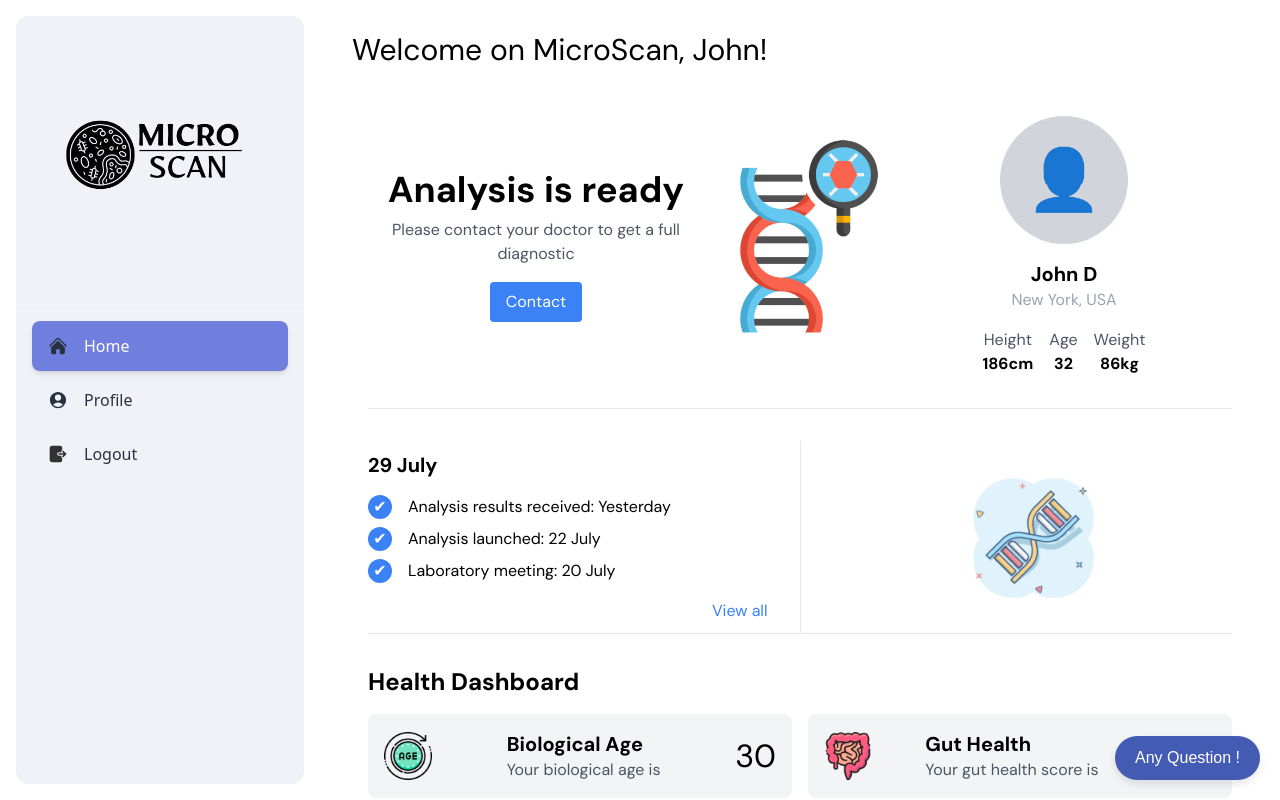
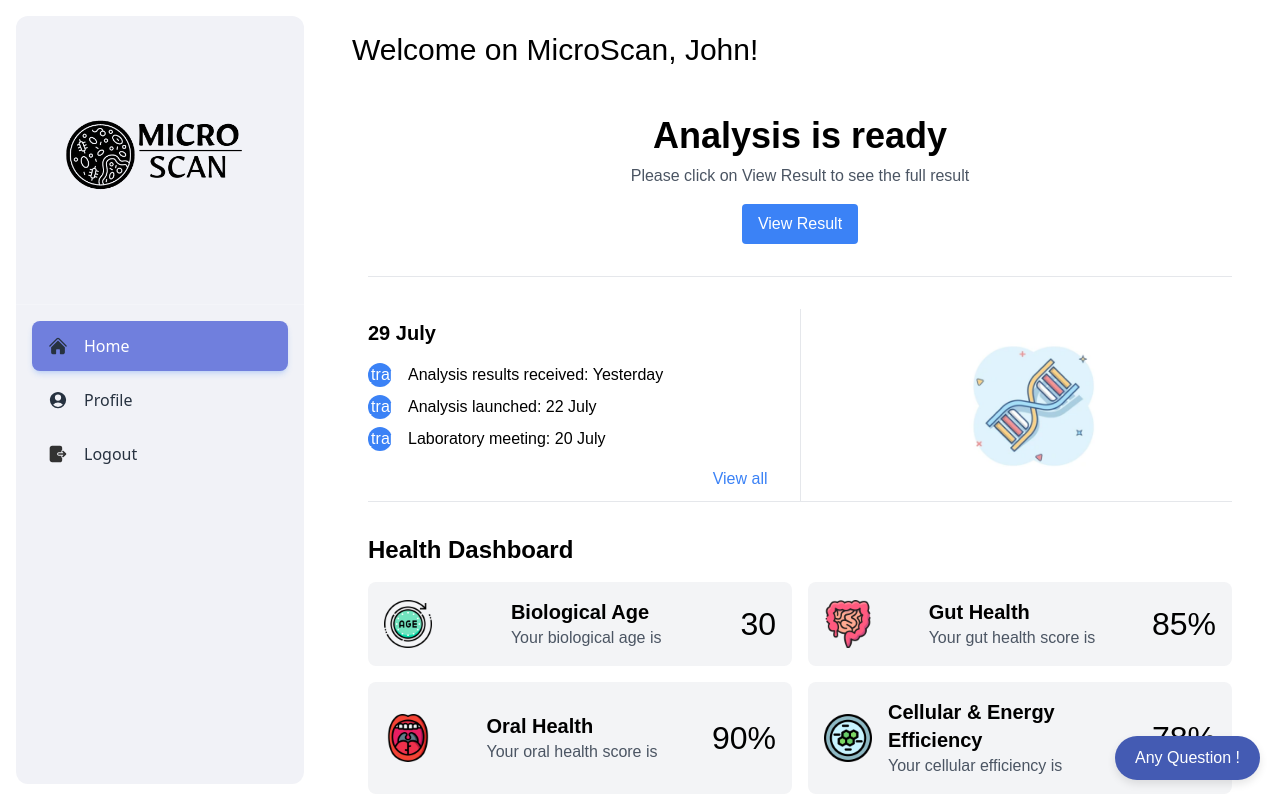
Before and after one commit to 1Youssefsrasra/InternProjectFront, an Angular app: page /patient in a window 1280 px wide. Shown: the top 800 px of the page. Built offline with nearby package versions, Linux system fonts and the light colour scheme.

Commit message:
finalstep

```diff
--- a/package.json
+++ b/package.json
@@ -21,6 +21,7 @@
     "@angular/platform-browser-dynamic": "^16.2.0",
     "@angular/router": "^16.2.0",
     "chart.js": "^4.4.3",
+    "ngx-cookie-service": "^18.0.0",
     "ngx-papaparse": "^8.0.0",
     "papaparse": "^5.4.1",
     "rxjs": "~7.8.0",
--- a/src/app/components/chat/chat.component.html
+++ b/src/app/components/chat/chat.component.html
@@ -19,8 +19,8 @@
         </div>
       </div>
       <div class="chatbox__footer">
-        <input type="text" [(ngModel)]="userMessage" placeholder="Écrivez un message" (keydown.enter)="sendMessage()">
-        <button (click)="sendMessage()">Send</button>
+        <input id="input_chat" type="text" [(ngModel)]="userMessage" placeholder="Écrivez un message" (keydown.enter)="sendMessage()">
+        <button id="button_chat" (click)="sendMessage()">Send</button>
       </div>
     </div>
   </div>
--- a/src/app/components/chat/chat.component.ts
+++ b/src/app/components/chat/chat.component.ts
@@ -32,6 +32,7 @@ export class ChatComponent {
   }
 
   sendMessage() {
+    console.log("sent a message ?!")
     if (this.userMessage.trim()) {
       this.conversation.push({ text: this.userMessage, type: 'visitor' });
       this.mes=this.userMessage ;
--- a/src/app/components/navbar/navbar.component.html
+++ b/src/app/components/navbar/navbar.component.html
@@ -16,5 +16,5 @@
       <li><a class="text-md text-gray-400 hover:text-gray-500" href="#AboutUs">About Us</a></li>
       <li><a class="text-md text-gray-400 hover:text-gray-500" href="#Contact" fragment="contact">Contact</a></li>
   </ul>
-  <a class="hidden lg:inline-block py-2 px-6 bg-[#445bb3] hover:bg-[#364494] text-md text-white font-bold rounded-xl transition duration-200" href="login">Account</a>
+  <a class="hidden lg:inline-block py-2 px-6 bg-[#445bb3] hover:bg-[#364494] text-md text-white font-bold rounded-xl transition duration-200" [routerLink]="['login']">Account</a>
 </nav>
--- a/src/app/layouts/patient/patient.component.css
+++ b/src/app/layouts/patient/patient.component.css
@@ -1,44 +1,110 @@
-/* patient.component.css */
 body {
-    font-family: Arial, sans-serif;
+  font-family: 'DM Sans', sans-serif;
 }
-
 .container {
   max-width: 800px;
   margin: 0 auto;
   padding: 20px;
 }
-
 header {
   text-align: left;
 }
-
 .analysis {
   display: flex;
   justify-content: space-between;
   align-items: center;
   margin: 20px 0;
 }
-
 .status {
   flex: 1;
   text-align: center;
 }
-
 .patient-info {
   flex: 1;
   text-align: center;
 }
-
 .timeline {
   margin: 20px 0;
 }
-
 .timeline ul {
   list-style: none;
   padding: 0;
 }
-
 .timeline ul li {
   margin: 5px 0;
 }
+  .stat-number {
+    font-size: 2rem; /* Taille du chiffre clé */
+    line-height: 1;  /* Alignement vertical */
+  }
+  .health-item {
+    display: flex;
+    align-items: center;
+    justify-content: space-between;
+    height: 100%; /* Prendre toute la hauteur de la case */
+  }
+  .health-content {
+    display: flex;
+    flex-direction: column;
+    justify-content: center;
+  }
+  .health-item-right {
+    display: flex;
+    align-items: center;
+    height: 100%;
+    padding-left: 1rem;
+  }
+  .health-item-icon {
+    width: 48px;
+    height: 48px;
+    margin-right: 16px;
+  }
+/* Modal Overlay */
+.modal-overlay {
+position: fixed;
+top: 0;
+left: 0;
+width: 100%;
+height: 100%;
+background-color: rgba(0, 0, 0, 0.6);
+display: flex;
+justify-content: center;
+align-items: center;
+z-index: 999;
+}
+/* Modal Content */
+.modal-content {
+background-color: #fff;
+padding: 20px;
+border-radius: 8px;
+width: 90%;
+max-width: 500px;
+box-shadow: 0 2px 10px rgba(0, 0, 0, 0.1);
+text-align: center;
+}
+/* Modal Title */
+.modal-content h3 {
+font-size: 24px;
+font-weight: bold;
+margin-bottom: 15px;
+color: #333;
+}
+/* Modal Text */
+.modal-content p {
+font-size: 16px;
+color: #555;
+margin-bottom: 20px;
+}
+/* See More Button */
+.see-more-btn {
+display: inline-block;
+background-color: #007BFF;
+color: #fff;
+padding: 10px 20px;
+border-radius: 5px;
+text-decoration: none;
+transition: background-color 0.3s ease;
+}
+.see-more-btn:hover {
+background-color: #0056B3;
+}
--- a/src/app/layouts/patient/patient.component.html
+++ b/src/app/layouts/patient/patient.component.html
@@ -1,85 +1,25 @@
-
-<!DOCTYPE html>
-<html lang="en">
-<head>
-  <meta charset="UTF-8">
-  <meta name="viewport" content="width=device-width, initial-scale=1.0">
-  <title>MicroScan</title>
-  <link href="https://cdnjs.cloudflare.com/ajax/libs/tailwindcss/2.2.19/tailwind.min.css" rel="stylesheet">
-  <link href="https://fonts.googleapis.com/css2?family=DM+Sans:wght@400;500;700&display=swap" rel="stylesheet">
-  <style>
-    body {
-      font-family: 'DM Sans', sans-serif;
-    }
-    .stat-number {
-      font-size: 2rem; /* Taille du chiffre clé */
-      line-height: 1;  /* Alignement vertical */
-    }
-    .health-item {
-      display: flex;
-      align-items: center;
-      justify-content: space-between;
-      height: 100%; /* Prendre toute la hauteur de la case */
-    }
-    .health-content {
-      display: flex;
-      flex-direction: column;
-      justify-content: center;
-    }
-    .health-item-right {
-      display: flex;
-      align-items: center;
-      height: 100%;
-      padding-left: 1rem;
-    }
-
-    .health-item-icon {
-      width: 48px;
-      height: 48px;
-      margin-right: 16px;
-    }
-  </style>
-</head>
-
 <body class="bg-white h-screen">
-
   <div class="h-full flex">
     <!-- Sidebar Component -->
     <app-sidebar class="w-1/4 bg-white p-4" [url]="pat"></app-sidebar>
-
     <div class="flex-1 p-4">
       <header class="text-center p-4 bg-white">
         <h1 class="text-3xl">Welcome on MicroScan, John!</h1>
       </header>
-
       <section class="bg-white p-8 flex flex-col h-full">
         <div class="flex items-center justify-between mb-8">
           <div class="text-center flex-1">
             <h2 class="text-4xl font-bold mb-2">Analysis is ready</h2>
-            <p class="text-gray-600 mb-4">Please contact your doctor to get a full diagnostic</p>
-            <button class="bg-blue-500 text-white py-2 px-4 rounded">Contact</button>
+            <p class="text-gray-600 mb-4">Please click on View Result to see the full result</p>
+            <button *ngIf="showViewResultButton" (click)="viewResult()" class="bg-blue-500 text-white py-2 px-4 rounded">View Result</button>
           </div>
-          <img src="../../../assets/Images/DNA1.png" alt="DNA1 image" class="w-48 mx-auto mb-4">
-          <div class="text-center flex-1">
-            <div class="rounded-full bg-gray-300 w-32 h-32 flex items-center justify-center mx-auto mb-4">
-              <h2 class="text-6xl">👤</h2>
-            </div>
-            <h3 class="text-xl font-bold">John D</h3>
-            <p class="text-gray-400">New York, USA</p>
-            <div class="flex justify-center mt-4">
-              <div class="mr-4">
-                <p class="text-gray-600">Height</p>
-                <p class="font-bold">186cm</p>
-              </div>
-              <div class="mr-4">
-                <p class="text-gray-600">Age</p>
-                <p class="font-bold">32</p>
-              </div>
-              <div>
-                <p class="text-gray-600">Weight</p>
-                <p class="font-bold">86kg</p>
-              </div>
-            </div>
+        </div>
+        <!-- Modal -->
+        <div *ngIf="showModal" class="modal-overlay">
+          <div class="modal-content">
+            <h3>Result of the Analysis</h3>
+            <p>{{ this.prediction_result }}</p>
+            <button class="see-more-btn" (click)="closeModal()">See More</button>
           </div>
         </div>
         <hr>
@@ -88,15 +28,15 @@
             <h2 class="text-xl font-bold mb-4">29 July</h2>
             <ul class="space-y-2">
               <li class="flex items-center">
-                <span class="bg-blue-500 text-white rounded-full h-6 w-6 flex items-center justify-center mr-4">✔</span>
+                <span class="bg-blue-500 text-white rounded-full h-6 w-6 flex items-center justify-center mr-4">:coche_trait_plein:</span>
                 Analysis results received: Yesterday
               </li>
               <li class="flex items-center">
-                <span class="bg-blue-500 text-white rounded-full h-6 w-6 flex items-center justify-center mr-4">✔</span>
+                <span class="bg-blue-500 text-white rounded-full h-6 w-6 flex items-center justify-center mr-4">:coche_trait_plein:</span>
                 Analysis launched: 22 July
               </li>
               <li class="flex items-center">
-                <span class="bg-blue-500 text-white rounded-full h-6 w-6 flex items-center justify-center mr-4">✔</span>
+                <span class="bg-blue-500 text-white rounded-full h-6 w-6 flex items-center justify-center mr-4">:coche_trait_plein:</span>
                 Laboratory meeting: 20 July
               </li>
             </ul>
@@ -199,6 +139,4 @@
     </div>
   </div>
   <app-chat></app-chat>
-
 </body>
-</html>
--- a/src/app/layouts/patient/patient.component.ts
+++ b/src/app/layouts/patient/patient.component.ts
@@ -1,12 +1,15 @@
-import { Component, OnInit } from '@angular/core';
+import { Component, OnInit,ElementRef,Renderer2,ChangeDetectorRef } from '@angular/core';
 import { Patient } from './patient'
+import { PredictionService } from 'src/app/services/prediction.service';
 
 @Component({
   selector: 'app-patient',
   templateUrl: './patient.component.html',
   styleUrls: ['./patient.component.css']
 })
-export class PatientComponent {
+export class PatientComponent implements OnInit {
+  constructor(private predict :PredictionService,private elRef: ElementRef, private renderer: Renderer2,private cdRef: ChangeDetectorRef){}
+  prediction_result : any ;
   pat: string = '/patient';
   title = 'MicroScan';
   patient = {
@@ -23,5 +26,43 @@ export class PatientComponent {
     analysisLaunchedDate: '22 Juli',
     laboratoryMeetingDate: '20 Juli'
   };
+  ngOnInit(): void {
+      this.prediction_result=this.predict.getData();
+  }
+  clicker(){
+    console.log(this.prediction_result)
+  }
+  showModal: boolean = false;
+  analysisResult: string = "Your analysis details go here";
+  showViewResultButton = true;
+  viewResult() {
+    this.showModal = true;
+  }
+  seeMore() {
+    this.showViewResultButton = true;
+    this.showModal = false;
+    console.log("See more details clicked");
+  }
+  closeModal() { this.showModal = false;
+
+
+    const inputElement = this.elRef.nativeElement.querySelector('#input_chat');
+
+     // Manually trigger change detection
+    this.cdRef.detectChanges();
+    this.renderer.setProperty(inputElement, 'value', this.prediction_result);
+
+
+    const buttonElement = this.elRef.nativeElement.querySelector('#button_chat');
+
+
+    this.renderer.listen(buttonElement, 'click', () => {
+      console.log('Button clicked!');
+    });
+
+    buttonElement.click();
+
+
+  }
 
 }
--- a/src/app/layouts/prediction/prediction.component.ts
+++ b/src/app/layouts/prediction/prediction.component.ts
@@ -1,5 +1,6 @@
 import { Component } from '@angular/core';
 import { HttpClient } from '@angular/common/http';
+import { PredictionService } from 'src/app/services/prediction.service';
 
 interface Feature {
   id: string;
@@ -21,7 +22,7 @@ export class PredictionComponent {
     { id: '', name: null, composition: null }
   ];
 
-  constructor(private http: HttpClient) {}
+  constructor(private http: HttpClient , private predict : PredictionService) {}
 
   onSubmit(form: any) {
     const formData = {
@@ -38,6 +39,7 @@ export class PredictionComponent {
     this.http.post<any>('http://127.0.0.1:3000', formData).subscribe(
       response => {
         this.prediction = response.prediction;
+        this.predict.setData(response.prediction);
       },
       error => {
         console.error('Error:', error);
--- /dev/null
+++ b/src/app/services/prediction.service.ts
@@ -0,0 +1,19 @@
+import { Injectable } from '@angular/core';
+
+@Injectable({
+  providedIn: 'root'
+})
+export class PredictionService {
+
+  private data:any;
+
+  constructor() { }
+
+  setData(data: any) {
+    this.data = data;
+  }
+
+  getData(): any {
+    return this.data;
+  }
+}
```
Also changed, not shown: src/app/components/navbar/navbar.component.ts (+7 -3 lines), 2 other files (tests, documents, lock files or other folders). Lines whose indentation alone changed are shown as unchanged.
